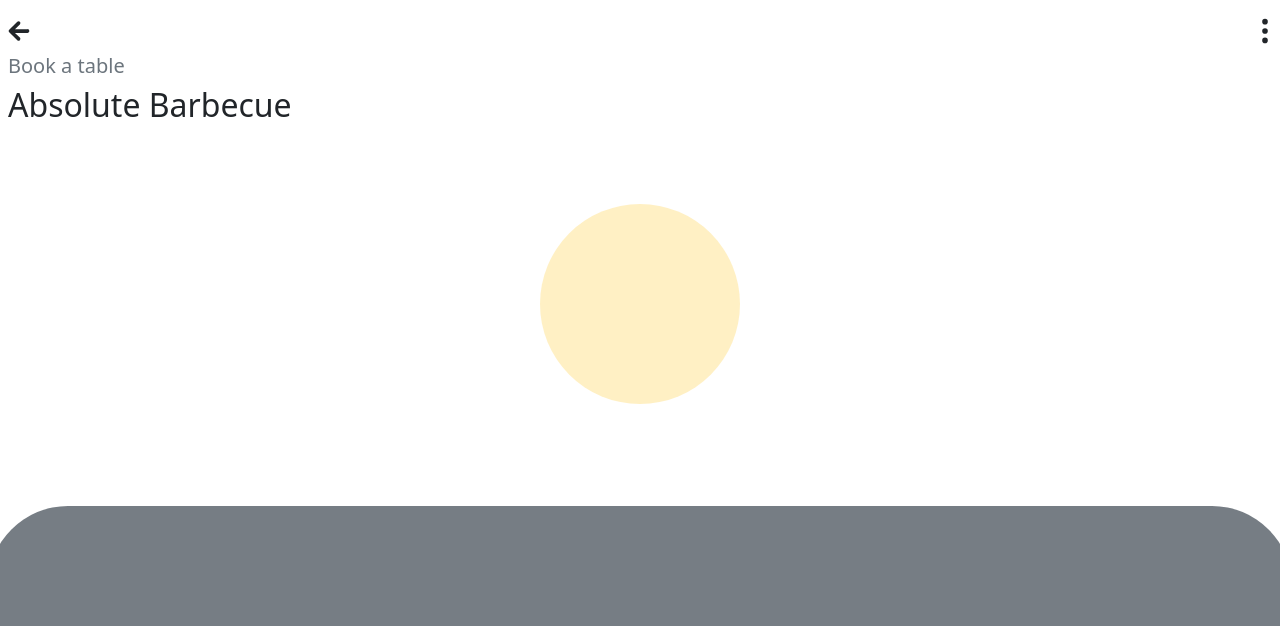
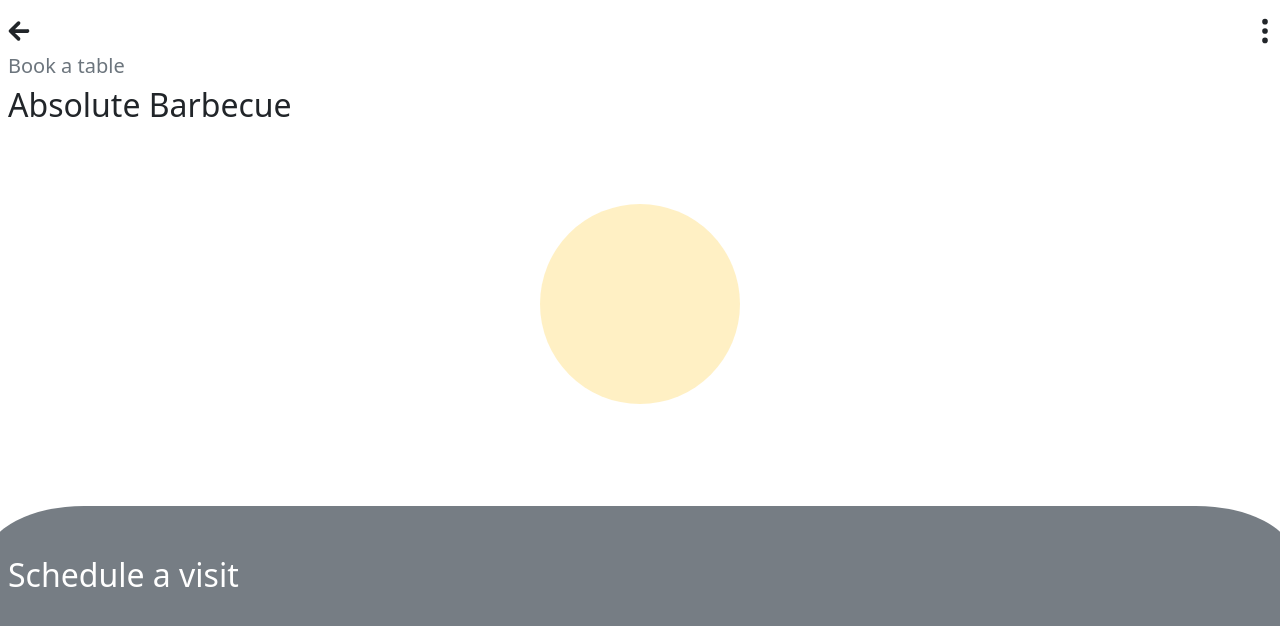
Before and after one commit to vardhanreddy27/tablebooking, a React (Create React App) app: page / in a window 1280 px wide. Shown: the top 626 px of the page. Built offline with nearby package versions, Linux system fonts and the light colour scheme; the HTML template or start-up script is replaced by a standard one.

Commit message:
esadssskl

```diff
--- a/src/App.js
+++ b/src/App.js
@@ -16,7 +16,9 @@
 </div>
        </div>
        <div className='row pts'>
-        <div className='col banner'></div>
+        <div className='col banner'>
+          <h2 className='cp'>Schedule a visit</h2>
+        </div>
        </div>
     </>
   )
--- a/src/index.css
+++ b/src/index.css
@@ -12,8 +12,13 @@
   .banner{
     background-color: #767d84;;
     height: 23rem;
-    border-top-left-radius: 5rem;
-    border-top-right-radius: 5rem;}
+    border-top-left-radius: 6rem 50px;
+    border-top-right-radius: 6rem 50px;}
 .pts{
     padding-top: 6rem !important;
 }
+.cp{
+    color: white;
+    padding-top: 3.1rem;
+    padding-left: 0.5rem;
+}
```
